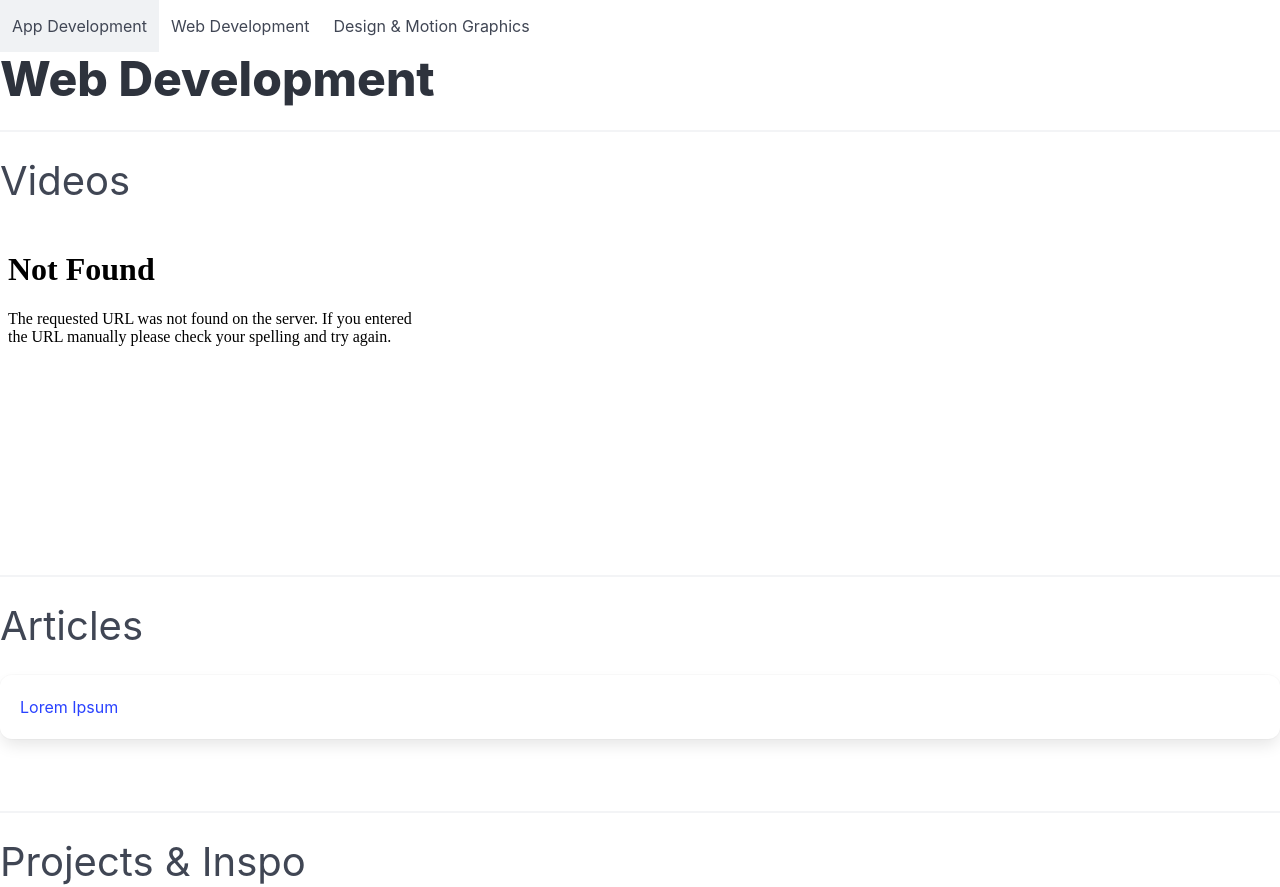
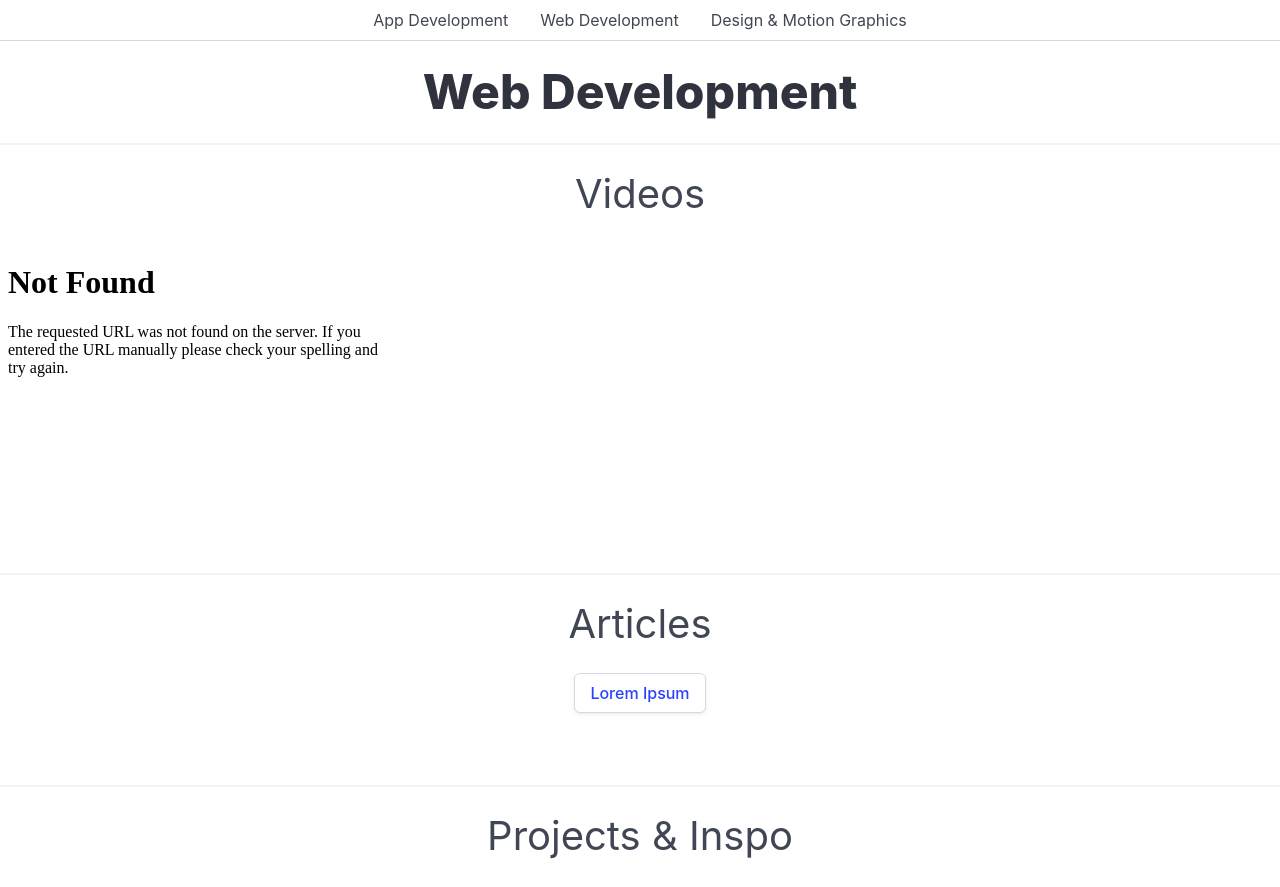
Before and after one commit to rs0125/Unofficial_ISTE_Resource_Repo, a Flask app: page /web in a window 1280 px wide. After the commit the page ends 859 px from the top, so only its background shows below. Run offline with Flask 3, Linux system fonts and the light colour scheme.

Commit message:
Added CSS

```diff
--- a/templates/display.html
+++ b/templates/display.html
@@ -1,30 +1,35 @@
 {%extends "layout.html"%}
 {%block content%}
+
 <hr>
-    <h2 class="subtitle is-2">Videos</h2>
+<h2 class="subtitle is-2" style="display: flex; flex-direction: row; align-items: center; justify-content: center;">Videos</h2>
 {%for res in resources%}
 {%if res.type == "video"%}
-    <iframe width="420" height="315"
-        src= {{res.url}}>
+<iframe width="400" height="300" src={{res.url}}>
 </iframe>
 {%endif%}
 {%endfor%}
 <hr>
-    <h2 class="subtitle is-2">Articles</h2>
+<h2 class="subtitle is-2" style="display: flex; flex-direction: row; align-items: center; justify-content: center;">Articles</h2>
 
 {%for res in resources%}
 {%if res.type == "article"%}
-    <div class="box"><a href={{res.url}}> {{res.title}}</a></div>
+<div class="block" style="display: flex; flex-direction: row; align-items: center; justify-content: center;">
+    <div class="button" ><a href={{res.url}}> {{res.title}}</a></div>
+</div>
+
 
 <br>
 {%endif%}
 {%endfor%}
 <hr>
-    <h2 class="subtitle is-2">Projects & Inspo</h2>
+<h2 class="subtitle is-2" style="display: flex; flex-direction: row; align-items: center; justify-content: center;">Projects & Inspo</h2>
 
 {%for res in resources%}
 {%if res.type == "inspo"%}
-    <button class="button is-black"><a href={{res.url}}> {{res.title}}</a></button>
+<div class="block" style="display: flex; flex-direction: row; align-items: center; justify-content: center;">
+    <div class="button"><a href={{res.url}}> {{res.title}}</a></div>
+</div>
 
 <br>
 {%endif%}
--- a/templates/layout.html
+++ b/templates/layout.html
@@ -1,5 +1,6 @@
 <!DOCTYPE html>
 <html lang="en">
+
 <head>
     <meta charset="utf-8">
     <meta name="viewport" content="width=device-width, initial-scale=1">
@@ -10,16 +11,22 @@
     <title>Document</title>
     {%endif%}
 </head>
+
 <body>
-    <nav class="navbar" role="navigation" aria-label="main navigation">
-        <div class="navbar-brand">        <a href="/app" class="navbar-item">App Development</a>
-        <a href="/web" class="navbar-item">Web Development</a>
-        <a href="/design" class="navbar-item">Design & Motion Graphics</a></div>
+    <div class="block" margin="200p">
+        <div class="tabs">
+            <ul style="display: flex; flex-direction: row; align-items: center; justify-content: center;">
+                <li><a href="/app" class="navbar-item">App Development</a></li>
+                <li><a href="/web" class="navbar-item">Web Development</a></li>
+                <li><a href="/design" class="navbar-item">Design & Motion Graphics</a></li>
+            </ul>
+        </div>
+        <div class="block" style="display: flex; flex-direction: row; align-items: center; justify-content: center;">
+                    <h1 class="title is-1">{{title}}</h1>
+        </div>
 
-</nav>
-
-    <h1 class="title is-1">{{title}}</h1>
-
+    </div>
     {% block content %} {% endblock %}
 </body>
+
 </html>
```
Lines whose indentation alone changed are shown as unchanged.
